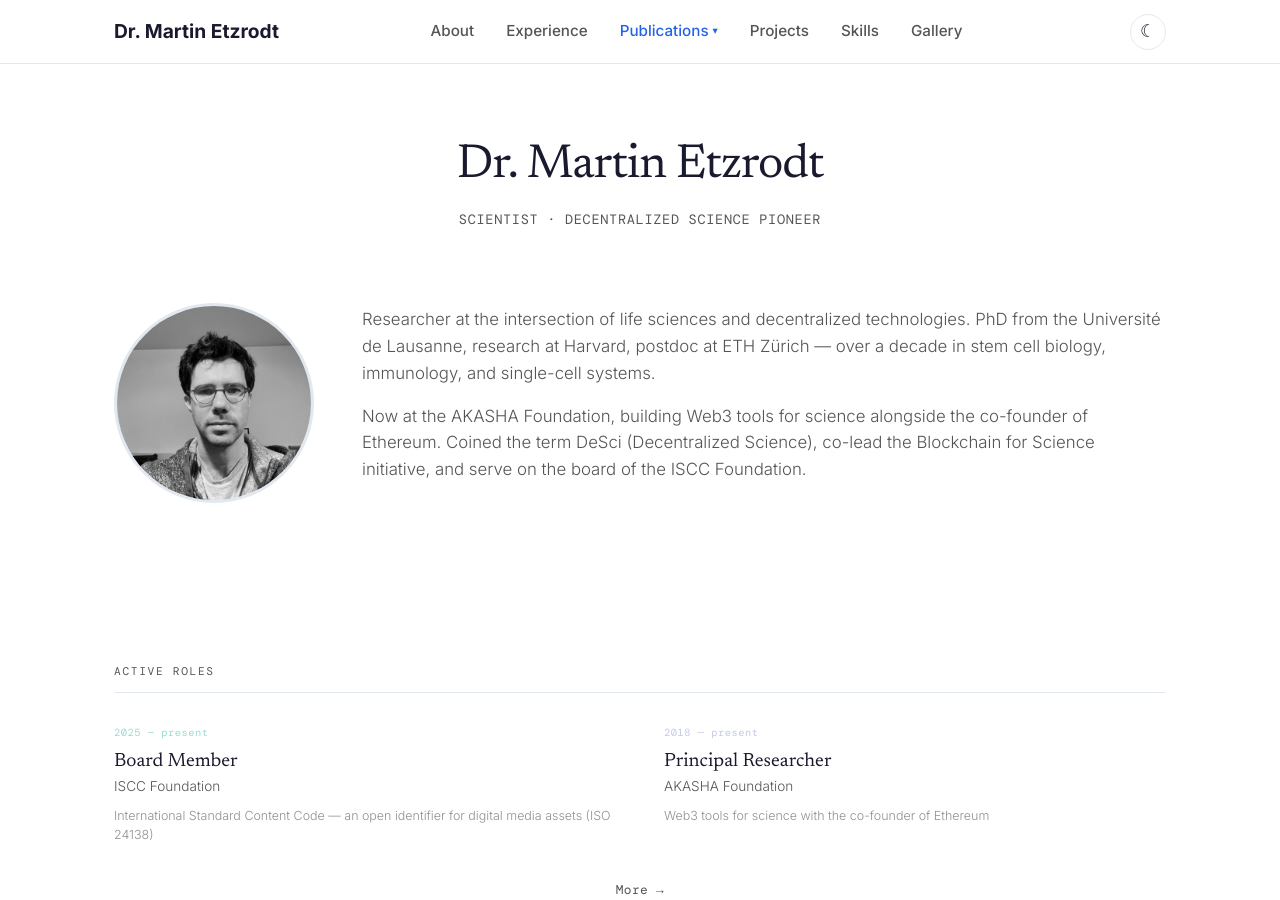
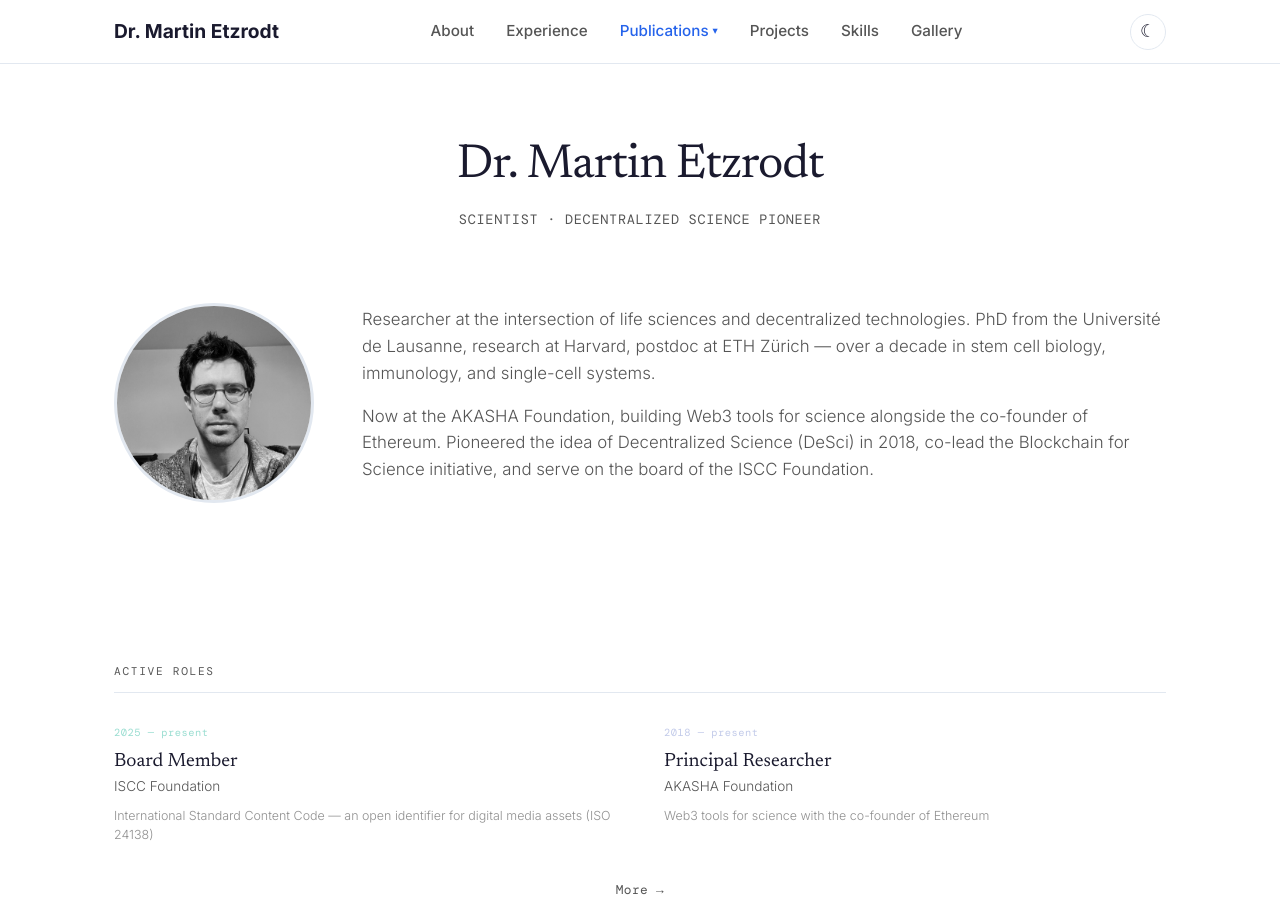
Before and after one commit to etzm/etzrodt-website, a Jekyll site: the page built from index.html, in a window 1280 px wide and 900 px high. Built offline with Jekyll 4.4.1, drawn with Linux system fonts in a browser that asks for light colours.

Commit message:
Update DeSci about copy to reflect pioneering role
Co-Authored-By: Claude Opus 4.6 <noreply@anthropic.com>

```diff
--- a/_config.yml
+++ b/_config.yml
@@ -14,7 +14,7 @@ about:
   photo: "/assets/images/Martin_2024.jpeg"
   paragraphs:
     - "Researcher at the intersection of life sciences and decentralized technologies. PhD from the Universit&eacute; de Lausanne, research at Harvard, postdoc at ETH Z&uuml;rich &mdash; over a decade in stem cell biology, immunology, and single-cell systems."
-    - "Now at the AKASHA Foundation, building Web3 tools for science alongside the co-founder of Ethereum. Coined the term DeSci (Decentralized Science), co-lead the Blockchain for Science initiative, and serve on the board of the ISCC Foundation."
+    - "Now at the AKASHA Foundation, building Web3 tools for science alongside the co-founder of Ethereum. Pioneered the idea of Decentralized Science (DeSci) in 2018, co-lead the Blockchain for Science initiative, and serve on the board of the ISCC Foundation."
 
 # Contact section
 contact:
```
